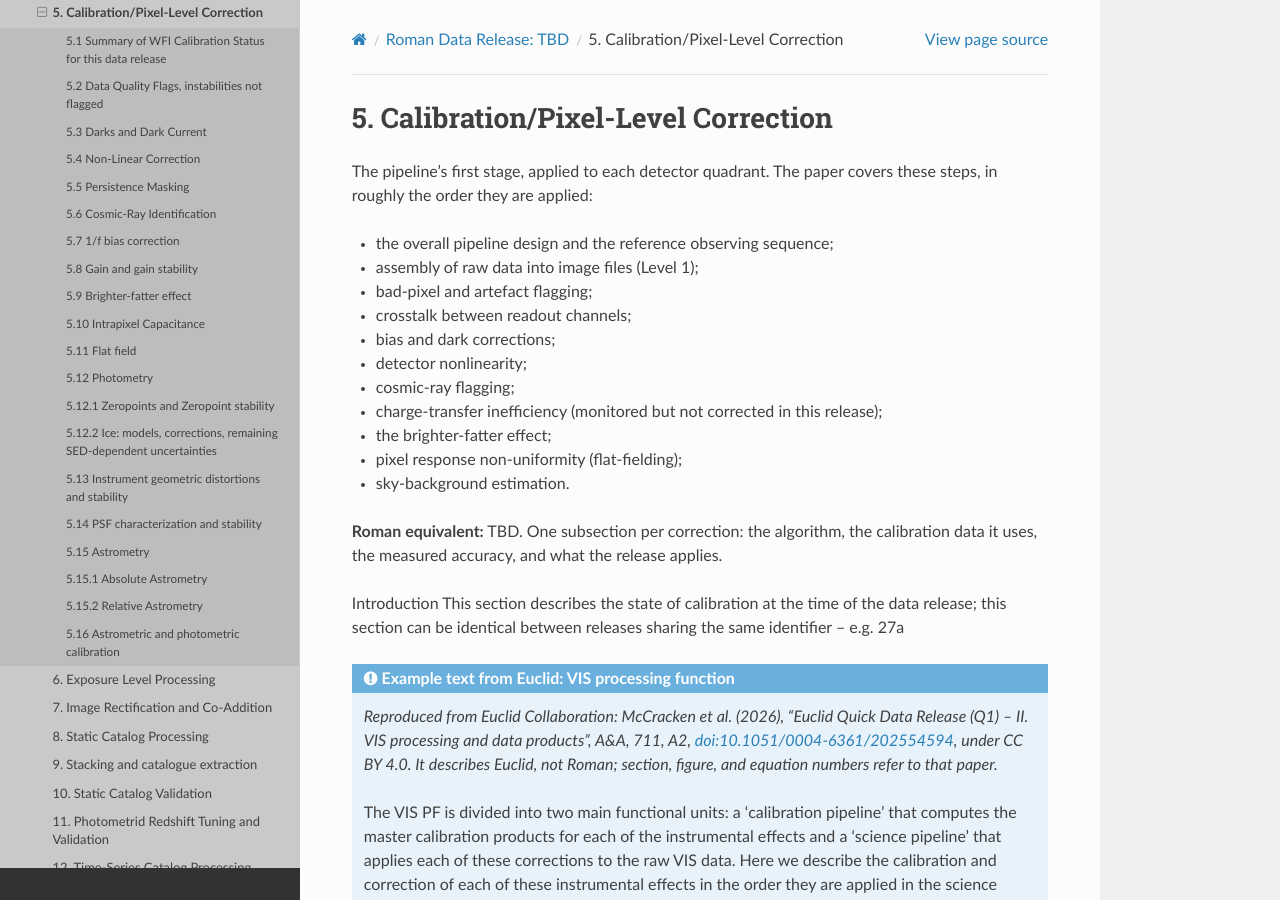
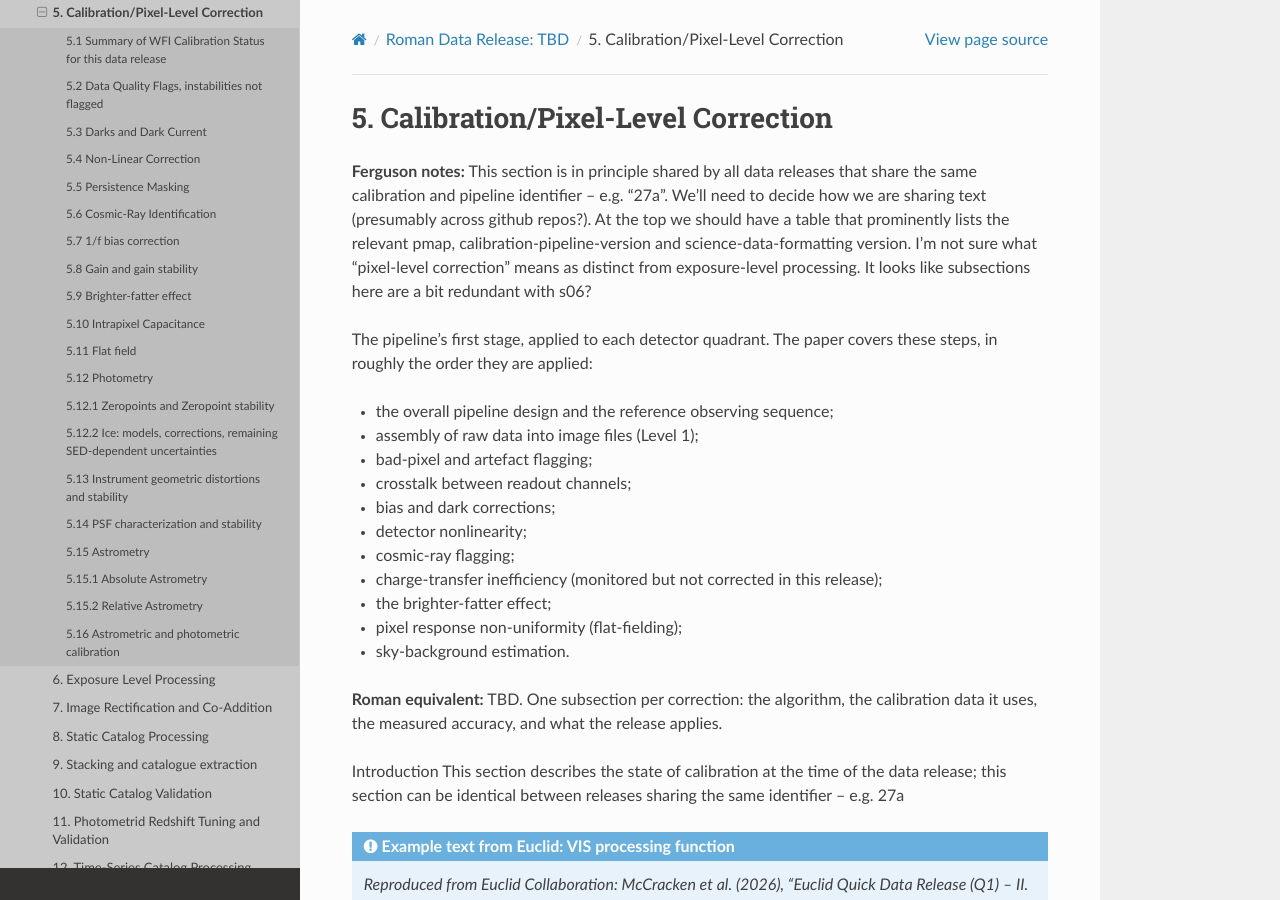
Before and after one commit to orifox/roman-data-release, a Sphinx documentation site: the page built from docs/dr/s05-calibration-pixel-level-correction.md, in a window 1280 px wide and 900 px high. Built offline with Sphinx 7.4.7 and the Read the Docs theme 3.1.0, drawn with Linux system fonts in a browser that asks for light colours.

Commit message:
test of updating some text

```diff
--- a/docs/dr/s05-calibration-pixel-level-correction.md
+++ b/docs/dr/s05-calibration-pixel-level-correction.md
@@ -1,4 +1,11 @@
 # 5. Calibration/Pixel-Level Correction
+
+**Ferguson notes:** This section is in principle shared by all data releases that share the same
+calibration and pipeline identifier -- e.g. "27a". We'll need to decide how we are sharing text
+(presumably across github repos?). At the top we should have a table that prominently lists the relevant
+pmap, calibration-pipeline-version and science-data-formatting version. I'm not sure what "pixel-level correction"
+means as distinct from exposure-level processing. It looks like subsections here are a bit redundant
+with s06?
 
 The pipeline's first stage, applied to each detector quadrant. The paper
 covers these steps, in roughly the order they are applied:
```
